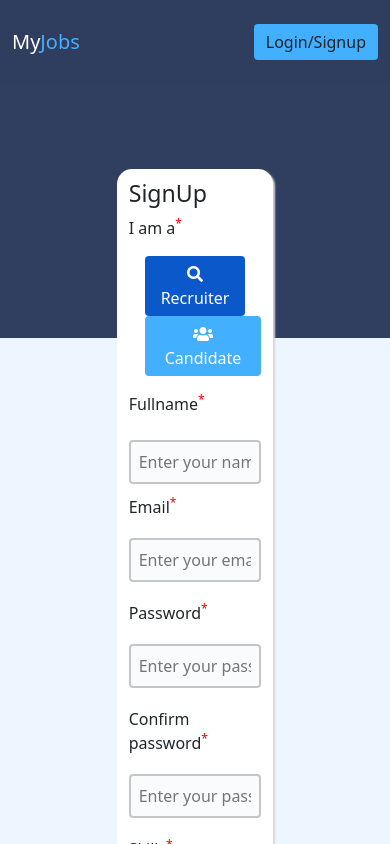
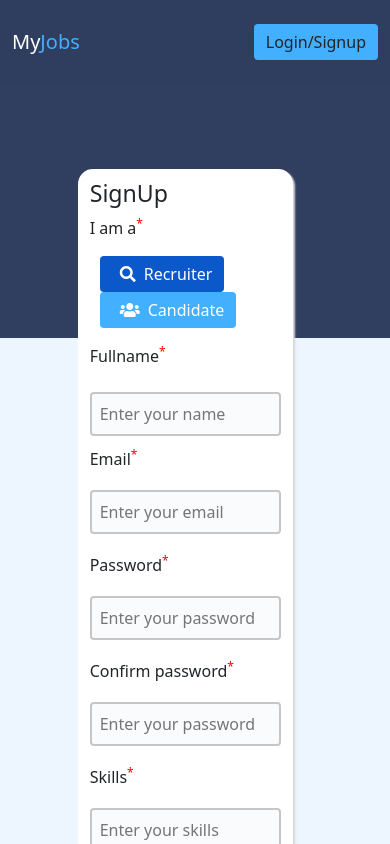
Before and after one commit to JayantDwivedi/Squareboat-Task, a React (Create React App) app in the folder myjobs/: page /signup in a window 390 px wide. Shown: the top 844 px of the page. Built offline with nearby package versions, Linux system fonts and the light colour scheme.

Commit message:
some part done

```diff
--- a/myjobs/src/Components/CSS/dash.css
+++ b/myjobs/src/Components/CSS/dash.css
@@ -6,4 +6,33 @@
 
 .job-card {
   margin: 1% 2%;
+  display: inline-block;
+  width: 25%;
+  height: 25%;
 }
+.icon {
+  font-size: 10rem;
+  display: block;
+  margin-left: 35%;
+}
+
+@media (max-width: 600px) {
+  .dash-main {
+    position: absolute;
+    top: 20vh;
+    left: 10vh;
+  }
+  .job-card {
+    display: block;
+    width: 60%;
+    height: 50%;
+  }
+  .modal-dialog {
+    width: 60vh;
+  }
+  .icon {
+    font-size: 5rem;
+    display: block;
+    margin-left: 35%;
+  }
+}
--- a/myjobs/src/Components/CSS/form.css
+++ b/myjobs/src/Components/CSS/form.css
@@ -55,3 +55,21 @@ sup {
 .participants {
   background-color: #43afff33;
 }
+.link-btn {
+  margin-left: 20px;
+}
+@media (max-width: 600px) {
+  .main-body {
+    position: absolute;
+    width: 55%;
+    top: 20%;
+    left: 20%;
+    padding: 3%;
+    border-radius: 15px;
+    background-color: white;
+    box-shadow: 2px 2px 2px rgb(216, 213, 213);
+  }
+  .link-btn {
+    margin-left: 10px;
+  }
+}
--- a/myjobs/src/Components/CSS/landing.css
+++ b/myjobs/src/Components/CSS/landing.css
@@ -28,11 +28,11 @@
   margin-left: -5%;
 }
 
-@media (max-width: 640px) {
+@media (max-width: 600px) {
   .landing-container {
     position: absolute;
     top: 10vh;
-    left: 5%;
+    left: 25%;
   }
   .lady-img {
     width: 300px;
--- a/myjobs/src/Components/CSS/main.css
+++ b/myjobs/src/Components/CSS/main.css
@@ -6,3 +6,10 @@
   background-color: #edf6ff;
   height: 120vh;
 }
+
+@media (max-width: 640px) {
+  .light {
+    background-color: #edf6ff;
+    height: 230vh;
+  }
+}
--- a/myjobs/src/Components/Cadidatesignup.jsx
+++ b/myjobs/src/Components/Cadidatesignup.jsx
@@ -85,19 +85,22 @@ const Candidatesignup = () => {
         <p>
           I am a<sup>*</sup>
         </p>
-        <Link to="/signup" className="btn btn-primary mx-3 ">
-          <i className="fas fa-search"></i>Recruiter
+        <Link to="/signup" className="btn btn-primary link-btn ">
+          <i className="fas fa-search mx-2"></i>Recruiter
         </Link>
-        <Link to="/candidate-signup" className="btn btn-primary ms-3 active">
-          <i className="fas fa-users"></i>Candidate
+        <Link
+          to="/candidate-signup"
+          className="btn btn-primary link-btn active"
+        >
+          <i className="fas fa-users mx-2"></i>Candidate
         </Link>
         <br />
-        <label htmlFor="text">
+        <label htmlFor="text" className="py-3">
           Fullname<sup>*</sup>
         </label>
         <input
           type="text"
-          className="input-box p-2 my-3 rounded"
+          className="input-box p-2 my-2 rounded"
           value={name}
           placeholder="Enter your name"
           onChange={(e) => {
--- a/myjobs/src/Components/Dashboard.jsx
+++ b/myjobs/src/Components/Dashboard.jsx
@@ -9,7 +9,7 @@ export default function Dashboard() {
   const url = "https://jobs-api.squareboat.info/api/v1/jobs";
 
   const [currentpage, setCurrentpage] = useState(1);
-  const [postperpage, setPostperpage] = useState(9);
+  const [postperpage, setPostperpage] = useState(7);
   const [jobs, setJobs] = useState([]);
   const [vaccancy, setVaccancy] = useState([]);
   const [loading, setLoading] = useState(false);
@@ -61,7 +61,7 @@ export default function Dashboard() {
           {currentcard.map(function (ele) {
             return (
               <div
-                className="m-4 d-inline-block p-4 w-25 h-25 bg-light rounded shadow-sm"
+                className="m-4 p-4 bg-light rounded shadow-sm job-card"
                 key={ele.id}
               >
                 <h4>{ele.title}</h4>
@@ -101,7 +101,11 @@ export default function Dashboard() {
                             aria-label="Close"
                           ></button>
                         </div>
-                        <div className="modal-body bg-light m-4"></div>
+                        <div className="modal-body bg-light m-4">
+                          <h3 className="text-center">No applicant applied</h3>
+                          <br />
+                          <i className="fa fa-file-alt icon"></i>
+                        </div>
                         <div className="modal-footer">
                           <button
                             type="button"
--- a/myjobs/src/Components/Landing.jsx
+++ b/myjobs/src/Components/Landing.jsx
@@ -40,7 +40,7 @@ const Landing = () => {
         <h4 className="my-3">Why us</h4>
       </div>
 
-      <div className="row">
+      <div className="row card-row">
         <div className="col-lg-4 p-4 card">
           <h4 className="text-color-blue">Get More Visibility</h4>
           <p className="text-justify">
@@ -67,7 +67,7 @@ const Landing = () => {
       <h4 className="my-4 py-4">Componies who trust us</h4>
       <div className="comp-img">
         <div className="d-flex justify-content-evenly">
-          <img className="landing-comp-img " src={solaytic} alt="liva" />
+          <img className="landing-comp-img" src={solaytic} alt="liva" />
           <img className="landing-comp-img " src={kanba} alt="liva" />
           <img className="landing-comp-img " src={hexa} alt="liva" />
           <img className="landing-comp-img " src={ztos} alt="liva" />
--- a/myjobs/src/Components/Signup.jsx
+++ b/myjobs/src/Components/Signup.jsx
@@ -80,10 +80,10 @@ const Signup = () => {
         <p>
           I am a<sup>*</sup>
         </p>
-        <Link to="/signup" className="btn btn-primary mx-3 active">
+        <Link to="/signup" className="btn btn-primary active link-btn">
           <i className="fas fa-search px-2"></i>Recruiter
         </Link>
-        <Link to="/candidate-signup" className="btn btn-primary ms-3">
+        <Link to="/candidate-signup" className="btn btn-primary link-btn">
           <i className="fas fa-users px-2"></i>Candidate
         </Link>
         <br />
--- a/myjobs/src/utils/comman.js
+++ b/myjobs/src/utils/comman.js
@@ -22,7 +22,7 @@ export const setUserSession = (token) => {
 
 // if the candidate login
 export const isLoggedin = () => {
-  if (sessionStorage.getItem("token") != undefined) {
+  if (getToken() != undefined) {
     return true;
   } else {
     return false;
```
